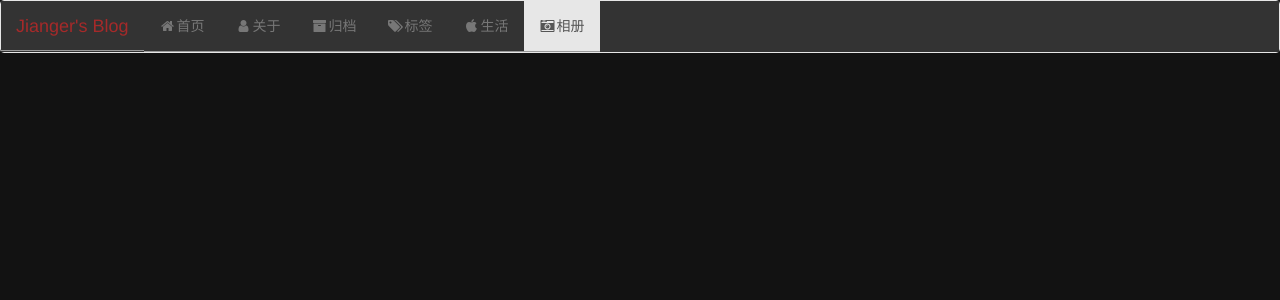
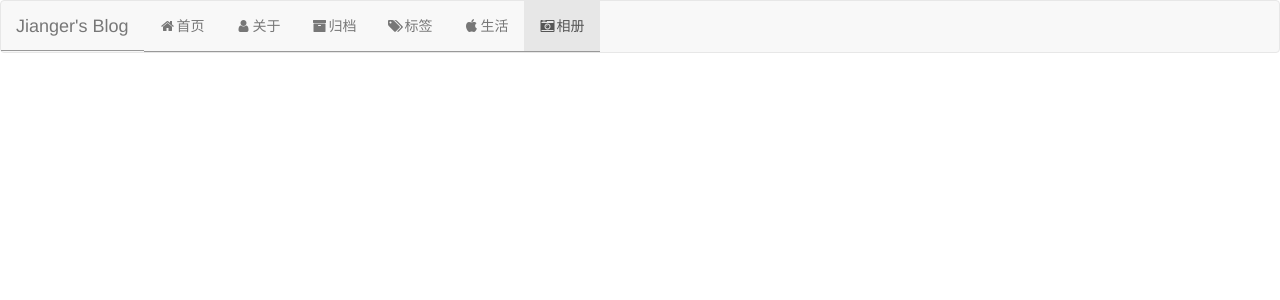
Before and after one commit to jiangsang/jiangsang.github.io, a Jekyll site: the page built from album/index.html, in a window 1280 px wide. Shown: the top 300 px of the page. Built offline with Jekyll 4.4.1, drawn with Linux system fonts in a browser that asks for light colours; nearby versions of some CDN libraries; comment, search, counter and statistics services are not loaded.

Commit message:
更新相册模块

```diff
--- a/_includes/_layout.html
+++ b/_includes/_layout.html
@@ -86,7 +86,6 @@
   {% endif %}
   {% include _scripts/boostrap.html %}
 
-  {% include _third-party/comments/index.html %}
   {% include _third-party/search/index.html %}
   {% include _third-party/analytics/lean-analytics.html %}
   {% include _third-party/seo/baidu-push.html %}
--- a/_includes/_partials/album.html
+++ b/_includes/_partials/album.html
@@ -1,14 +1,7 @@
 		<style type="text/css">
-			body{
-				background: #121212;
-			}
-			.div{
-					background: #121212;
-			}
 			.main {
 			padding-bottom: 150px;
 			margin-top: 0px;
-			background: #121212;
 			}
 			body {
 				background-size: 100%;
@@ -17,8 +10,6 @@
 			.imgbox{
 			 width: 100%;
 			 overflow: hidden;
-			 height: 250px;
-			 border-right: 1px solid #bcbcbc;
 			}
 			.box{
 				visibility: visible;
@@ -35,18 +26,11 @@
 			margin: 0;
 			/*display: inline;*/
 			padding: 0;
-			height: 360px;
 			}
 			.box li span{
 			display: block;
-			padding: 4% 7% 10% 7%;
-			min-height: 80px;
-			background: #fff;
-			color: #fff;
 			font-size: 16px;
-			background: #121212;
 			font-weight: 600;
-			line-height: 26px;
 			-webkit-box-sizing: border-box;
 			box-sizing: border-box;
 			}
@@ -78,8 +62,6 @@
 		}
 		.box p{
 			display: block;
-			background: #121212;
-			color: #fff;
 			font-size: 12px;
 			font-family: 'SwisMedium';
 			-webkit-box-sizing: border-box;
@@ -94,23 +76,11 @@
 			display: none;
 		}
 		.title{
-			display: inline-block;
-			vertical-align: middle;
-			background: url(https://image.idealli.com/bg11.jpg);
-			font: 85px/250px 'ChaletComprimeMilanSixty';
-			background-position: left bottom !important;
-			color: #fff;
-			background-size: 100% auto !important;
-			-webkit-background-size: cover;
-			-moz-background-size: cover;
-			-o-background-size: cover;
 			width: 100%;
 			text-align: center;
-			border: unset;
-			height: 400px;
-			cursor: unset !important;
-			-webkit-box-sizing: border-box;
-			box-sizing: border-box;
+		}
+		.title hr{
+			width: 40%;
 		}
 		.btn-more-posts{
 			display: inline-block;
@@ -129,14 +99,10 @@
 			.box li {
 			width: 100%;
 		}
-		.title {
-			height: 200px;
-		}
 		.posts-expand .post-body img{
 			padding: 0px !important;
 		}
 		.box span {
-			min-height: 80px;
 			border-right: unset;
 			font-size: 17px;
 		}
@@ -170,16 +136,11 @@
 		.nav>li {
 			float: left;
 		}
-		.navbar>.container-fluid .navbar-brand {
-		    color: brown;
-		}
-		.container-fluid {
-		    background-color: currentColor;
-		}
-		.navbar-brand,.navbar-brand {
-		    color: #fff;
+		.imgbox img{
+			width: 95%;
 		}
 		</style>
+		</head>
 		<nav class="navbar navbar-default" role="navigation">
 		<div class="container-fluid">
 		<div class="navbar-header">
@@ -284,12 +244,12 @@
 			box.appendChild(conBox);
 			var item=document.createElement("div");
 			var title=content[i][0].url;
-			item.innerHTML="<button class=title style=background:url("+xmllink+'/'+title+"封面.jpg"+");background-repeat:no-repeat;><span style=display:inline;><strong style=color:#f0f3f6; >"+title.substring(0,title.length-1)+"</strong></span></button>";
+			item.innerHTML="<div class=title style=margin-top:20px;><h2>"+title.substring(0,title.length-1)+"</h2><hr/></div>";
 			conBox.appendChild(item);
 			for (var j = 1; j < content[i].length && j < showNum+1; j++) {
 				var con=content[i][j].url;
 				var item=document.createElement("li");
-				item.innerHTML="<div class=imgbox id=imgbox style=height:"+wid+"px;><img class=imgitem src="+xmllink+'/'+title+con+" alt="+con+"></div><span>"+con.substring(0,con.length-4)+"</span><p>上传于"+content[i][j].date+"</p>";
+				item.innerHTML="<div class=imgbox id=imgbox><img class=imgitem src="+xmllink+'/'+title+con+" alt="+con+"></div><span>"+con.substring(0,con.length-4)+"</span><p>上传于"+content[i][j].date+"</p>";
 				conBox.appendChild(item);
 			}
 			if(content[i].length > showNum){
@@ -313,7 +273,7 @@
 			for ( ; j < cont.length && j < Number(showNum) + Number(begin); j++) {
 				var con=cont[j].url;
 				var item=document.createElement("li");
-				item.innerHTML="<div class=imgbox id=imgbox style=height:"+wid+"px;><img class=imgitem src=https://photos.idealli.com/"+title+con+" alt="+con+"></div><span>"+con.substring(0,con.length-4)+"</span><p>上传于"+cont[j].date+"</p>";
+				item.innerHTML="<div class=imgbox id=imgbox><img class=imgitem src=https://photos.idealli.com/"+title+con+" alt="+con+"></div><span>"+con.substring(0,con.length-4)+"</span><p>上传于"+cont[j].date+"</p>";
 				parent.appendChild(item);
 				var v=item.getElementsByTagName('img');
 				v[0].id=imgid;
--- a/_includes/_third-party/comments/valine_comments.html
+++ b/_includes/_third-party/comments/valine_comments.html
@@ -1,4 +1,4 @@
-{% if site.valine.enable %}
+{% if page.comments and site.valine.enable %}
 <div id="comments"></div>
     <!--Leancloud 操作库:-->
     <script src="//cdn1.lncld.net/static/js/3.0.4/av-min.js"></script>
--- a/_includes/album.html
+++ b/_includes/album.html
@@ -12,6 +12,7 @@
   {% include _partials/head.html %}
   <title>{{ title }}</title>
   {% include _third-party/analytics/index.html %}
+  <script type="text/javascript" src="https://cdn.jsdelivr.net/npm/jquery@3.2.1/dist/jquery.min.js"></script>
   <link rel="stylesheet" href="https://cdn.staticfile.org/twitter-bootstrap/3.3.7/css/bootstrap.min.css">
   <script src="https://cdn.staticfile.org/twitter-bootstrap/3.3.7/js/bootstrap.min.js"></script>
 </head>
```
Also changed, not shown: other parts of _includes/_partials/album.html (+0 -1 lines). Lines whose indentation alone changed are shown as unchanged.
